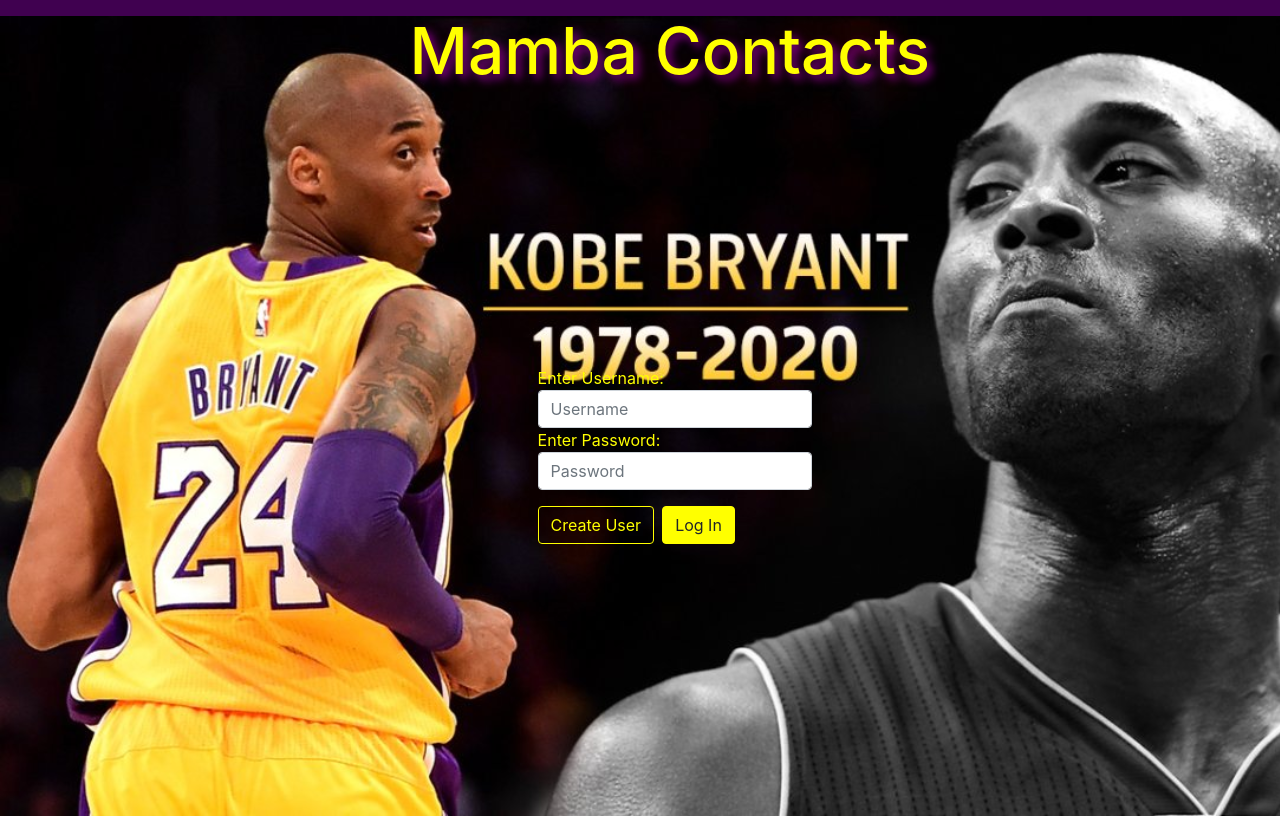
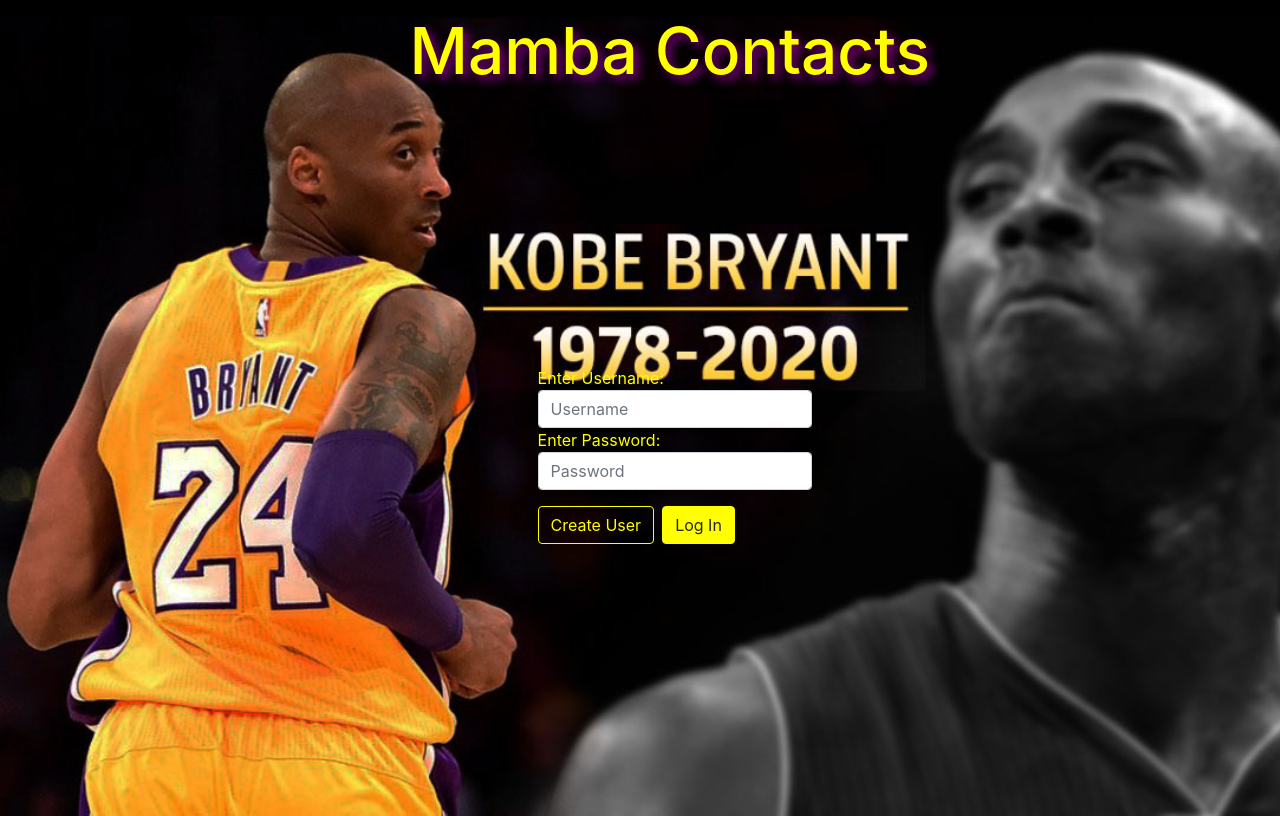
Before and after one commit to coolfortune/Contact-Manager, a React (Create React App) app in the folder frontend/: page / in a window 1280 px wide. Built offline with nearby package versions, Linux system fonts and the light colour scheme.

Commit message:
picture changes

```diff
--- a/frontend/src/App.js
+++ b/frontend/src/App.js
@@ -8,6 +8,9 @@
 import ContactsPage from './pages/ContactsPage'
 
 function App() {
+
+
+
   return (
     <Router >
       <Switch>
--- a/frontend/src/custom.scss
+++ b/frontend/src/custom.scss
@@ -1,4 +1,4 @@
-$body-bg: rgb(64, 1, 80);
+$body-bg: rgb(0, 0, 0);
 
 
 $theme-colors: (
--- a/frontend/src/pages/ContactsPage.js
+++ b/frontend/src/pages/ContactsPage.js
@@ -1,12 +1,13 @@
-import React from 'react';
+import React, { Component } from 'react';
 import ContactsTitle from '../components/ContactsTitle';
 //import Navbar from '../components/Navbar';
 //import Table from '../components/Table';
 import ContactUI from '../components/ContactUI';
 import '../styles.css';
 
-function ContactsPage()
+class ContactsPage extends Component
 {
+	render(){
 		return(
 			<div className="ContactsPage" >
 
@@ -16,5 +17,6 @@
 			</div>
 		);
 	};
+}
 
 export default ContactsPage;
--- a/frontend/src/styles.css
+++ b/frontend/src/styles.css
@@ -1,5 +1,5 @@
 .LoginPage, .RegisterPage{
-    background-image: url(./img/kobe.jpg);
+    background-image: url(./img/kobeBlurred.jpg);
     background-size: cover;
     background-blend-mode: soft-light;
     background-repeat: no-repeat;
@@ -58,7 +58,7 @@
 }
 
 .ContactsPage{
-    background-image: url(./img/kobe3.jpg);
+    background-image: url(./img/kobe3cleanedUp.jpg);
     background-size: cover;
     background-blend-mode: soft-light;
     background-repeat: no-repeat;
```
Also changed, not shown: frontend/src/components/ContactList.js (added, +13 -0 lines), frontend/src/img/kobe3cleanedUp.jpg (added), frontend/src/img/kobeBlurred.jpg (added). Lines whose indentation alone changed are shown as unchanged.
